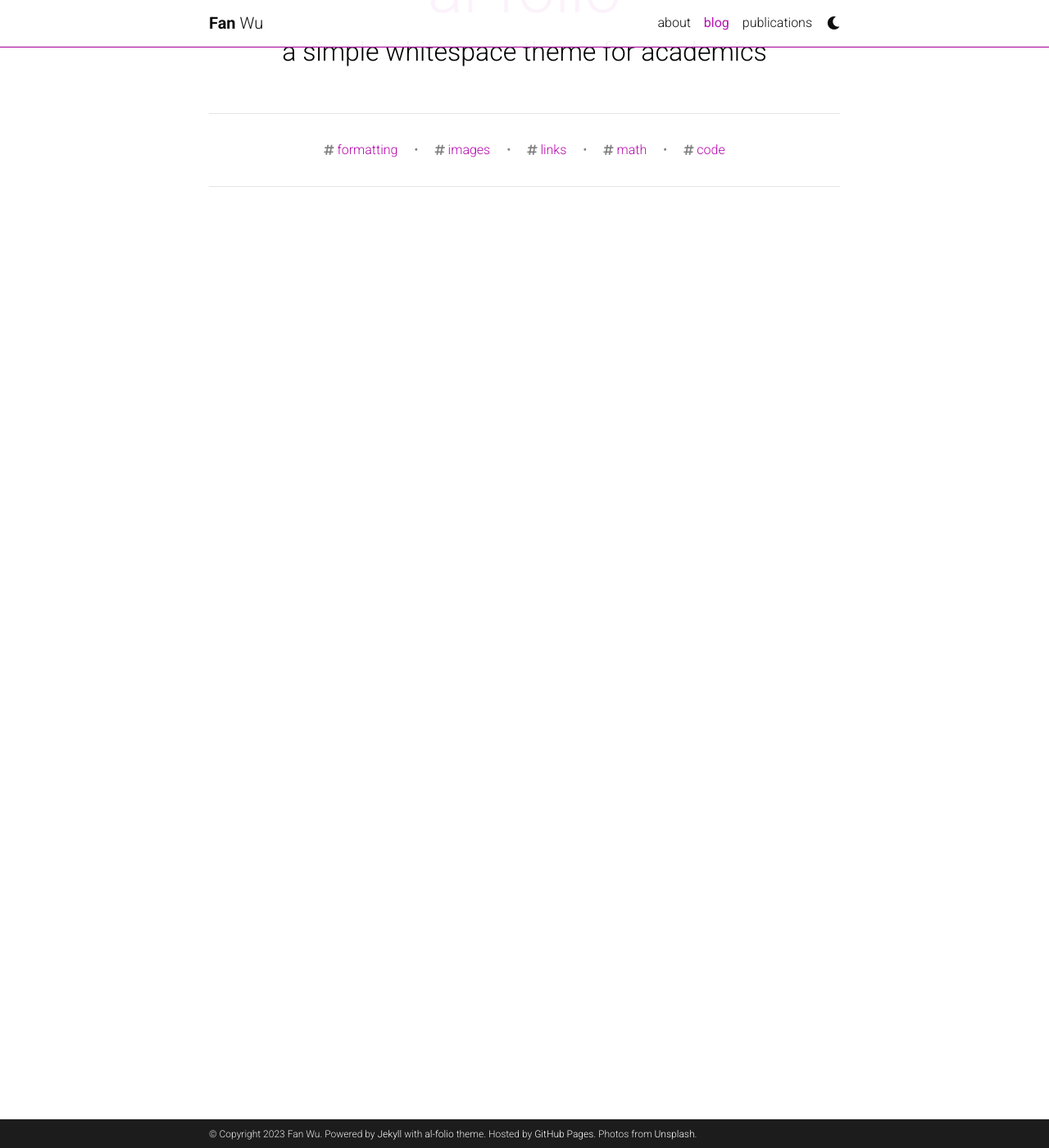
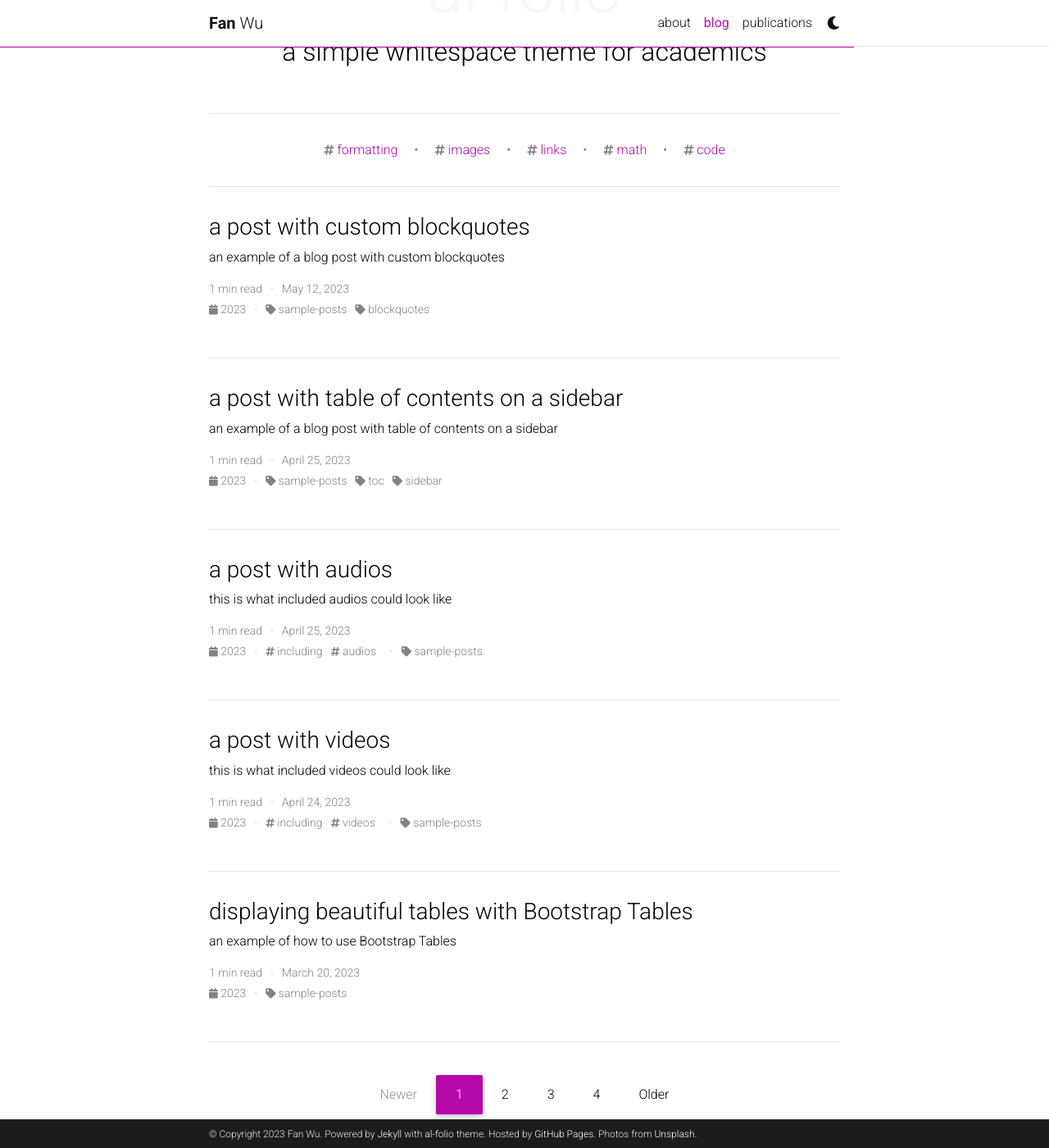
Before and after one commit to wufan-cse/wufan-cse.github.io, a Jekyll site: the page built from blog/index.html, in a window 1280 px wide and 1400 px high, scrolled down 197 px. Shown: the whole window at 82% size. Built offline with Jekyll 4.4.1, drawn with Linux system fonts in a browser that asks for light colours; the list of posts is cut into pages by our own code; comment, search, counter and statistics services are not loaded; a style sheet for code colours, icons or effects is not loaded.

Commit message:
Update _config.yml

```diff
--- a/_config.yml
+++ b/_config.yml
@@ -129,10 +129,10 @@
 
 # Pagination
 pagination:
-  enabled: false
+  enabled: true
 
 related_blog_posts:
-  enabled: false
+  enabled: true
   max_related: 5
 
 # Giscus comments (RECOMMENDED)
@@ -172,9 +172,9 @@
       layout: post
     output: true
     permalink: /news/:path/
-#   projects:
-#     output: false
-#     permalink: /projects/:path/
+  projects:
+    output: true
+    permalink: /projects/:path/
 
 announcements:
   enabled: true
@@ -322,7 +322,7 @@
 # -----------------------------------------------------------------------------
 
 imagemagick:
-  enabled: false # enables responsive images for your site (recommended, see https://github.com/alshedivat/al-folio/issues/537)
+  enabled: true # enables responsive images for your site (recommended, see https://github.com/alshedivat/al-folio/issues/537)
   widths:
     - 480
     - 800
```
